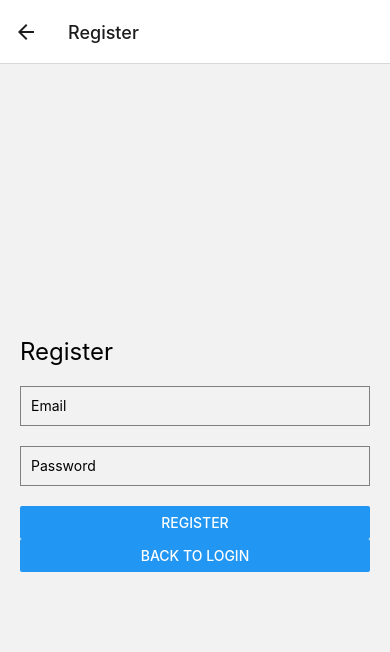
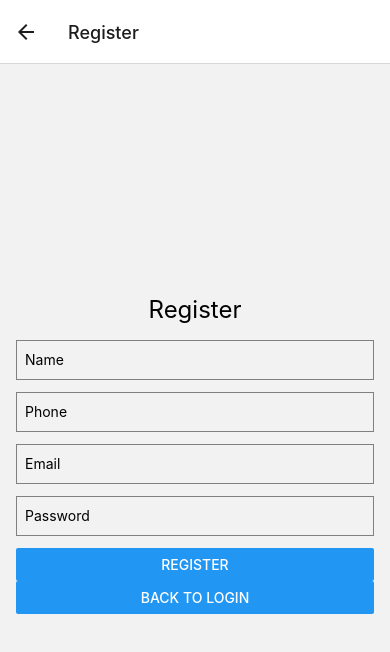
Before and after one commit to ThomasRask123/INNT, a React Native app in the folder GK2/: screen /Register in a window 390 px wide. Shown: the top 652 px of the page. Built offline with nearby package versions, Linux system fonts and the light colour scheme.

Commit message:
egne opgaver virker ikke

```diff
--- a/GK2/App.js
+++ b/GK2/App.js
@@ -5,16 +5,15 @@ import { createBottomTabNavigator } from "@react-navigation/bottom-tabs";
 import { NavigationContainer } from "@react-navigation/native";
 import Ionicons from "react-native-vector-icons/Ionicons";
 
-// Skærme importeres her
 import TaskList from "./screens/TaskList";
 import TaskDetails from "./screens/TaskDetails";
 import Add_edit_task from "./screens/Add_edit_task";
 import CameraScreen from "./screens/CameraScreen";
 import LoginScreen from "./screens/LoginScreen";
 import RegisterScreen from "./screens/RegisterScreen";
+import MyTasks from "./screens/MyTasks"; // Importer den nye skærm
 
-// Firebase moduler importeres
-import { initializeApp, getApps } from "firebase/app"; // Korrekt import af getApps
+import { initializeApp, getApps } from "firebase/app";
 import { getAuth } from "firebase/auth";
 import AsyncStorage from "@react-native-async-storage/async-storage";
 import { initializeAuth, getReactNativePersistence } from "firebase/auth";
@@ -48,6 +47,7 @@ const HomeTabs = () => (
     <Tab.Screen name="TaskList" component={TaskList} />
     <Tab.Screen name="AddEditTask" component={Add_edit_task} />
     <Tab.Screen name="Camera" component={CameraScreen} />
+    <Tab.Screen name="MyTasks" component={MyTasks} /> {/* Tilføj den nye skærm som en Tab.Screen */}
   </Tab.Navigator>
 );
 
--- /dev/null
+++ b/GK2/screens/MyTasks.js
@@ -0,0 +1,85 @@
+import React, { useState, useEffect } from 'react';
+import { View, Text, TouchableOpacity, FlatList, StyleSheet } from 'react-native';
+import { getDatabase, ref, onValue, off } from "firebase/database";
+import { getAuth } from "firebase/auth";
+
+const MyTasks = ({ navigation }) => {
+  const [tasks, setTasks] = useState([]);
+  const [userName, setUserName] = useState('');
+
+  useEffect(() => {
+    const auth = getAuth();
+    const user = auth.currentUser;
+
+    if (user) {
+      setUserName(user.displayName || user.email); // Brug displayName hvis tilgængelig, ellers email
+    }
+
+    const db = getDatabase();
+    const tasksRef = ref(db, "Tasks");
+
+    // Lyt efter ændringer i Tasks-noden
+    onValue(tasksRef, (snapshot) => {
+      const data = snapshot.val();
+      console.log("Tasks Object:", data);
+      if (data) {
+        const taskArray = Object.keys(data)
+          .map(key => ({ ...data[key], id: key }))
+          .filter(task => task.assignee === userName); // Filtrer opgaver baseret på brugerens navn
+        setTasks(taskArray);
+      }
+    });
+
+    // Returner en clean-up function, der fjerner event listeneren, når komponenten unmountes
+    return () => {
+      off(tasksRef);
+    };
+  }, [userName]); // Kør useEffect igen, hvis userName ændres
+
+  // Hvis der ikke er nogen opgaver, vises en loading besked
+  if (!tasks.length) {
+    return (
+      <View style={styles.container}>
+        <Text>No tasks assigned to you.</Text>
+      </View>
+    );
+  }
+
+  return (
+    <View style={styles.container}>
+      <FlatList
+        data={tasks}
+        keyExtractor={(item) => item.id}
+        renderItem={({ item }) => (
+          <TouchableOpacity onPress={() => navigation.navigate('TaskDetails', { taskId: item.id })}>
+            <View style={styles.taskItem}>
+              <Text style={styles.taskTitle}>{item.title}</Text>
+              <Text style={styles.taskAssignee}>Assigned to: {item.assignee}</Text>
+            </View>
+          </TouchableOpacity>
+        )}
+      />
+    </View>
+  );
+};
+
+const styles = StyleSheet.create({
+  container: {
+    flex: 1,
+    padding: 16,
+  },
+  taskItem: {
+    padding: 16,
+    borderBottomWidth: 1,
+    borderBottomColor: '#ccc',
+  },
+  taskTitle: {
+    fontSize: 18,
+  },
+  taskAssignee: {
+    fontSize: 14,
+    color: '#555',
+  },
+});
+
+export default MyTasks;
--- a/GK2/screens/RegisterScreen.js
+++ b/GK2/screens/RegisterScreen.js
@@ -4,6 +4,8 @@ import { getAuth, createUserWithEmailAndPassword } from 'firebase/auth';
 import { useNavigation } from '@react-navigation/native';
 
 const RegisterScreen = () => {
+  const [name, setName] = useState('');
+  const [phone, setPhone] = useState('');
   const [email, setEmail] = useState('');
   const [password, setPassword] = useState('');
   const [error, setError] = useState('');
@@ -16,6 +18,8 @@ const RegisterScreen = () => {
         // Registered
         const user = userCredential.user;
         console.log('User registered:', user);
+        console.log('Name:', name);
+        console.log('Phone:', phone);
         navigation.navigate('Login');
       })
       .catch((error) => {
@@ -28,6 +32,18 @@ const RegisterScreen = () => {
     <View style={styles.container}>
       <Text style={styles.title}>Register</Text>
       {error ? <Text style={styles.error}>{error}</Text> : null}
+      <TextInput
+        style={styles.input}
+        placeholder="Name"
+        value={name}
+        onChangeText={setName}
+      />
+      <TextInput
+        style={styles.input}
+        placeholder="Phone"
+        value={phone}
+        onChangeText={setPhone}
+      />
       <TextInput
         style={styles.input}
         placeholder="Email"
@@ -54,22 +70,24 @@ const styles = StyleSheet.create({
   container: {
     flex: 1,
     justifyContent: 'center',
-    padding: 20,
+    padding: 16,
   },
   title: {
     fontSize: 24,
-    marginBottom: 20,
+    marginBottom: 16,
+    textAlign: 'center',
   },
   input: {
     height: 40,
     borderColor: 'gray',
     borderWidth: 1,
-    marginBottom: 20,
-    paddingHorizontal: 10,
+    marginBottom: 12,
+    paddingHorizontal: 8,
   },
   error: {
     color: 'red',
-    marginBottom: 20,
+    marginBottom: 16,
+    textAlign: 'center',
   },
 });
 
```
